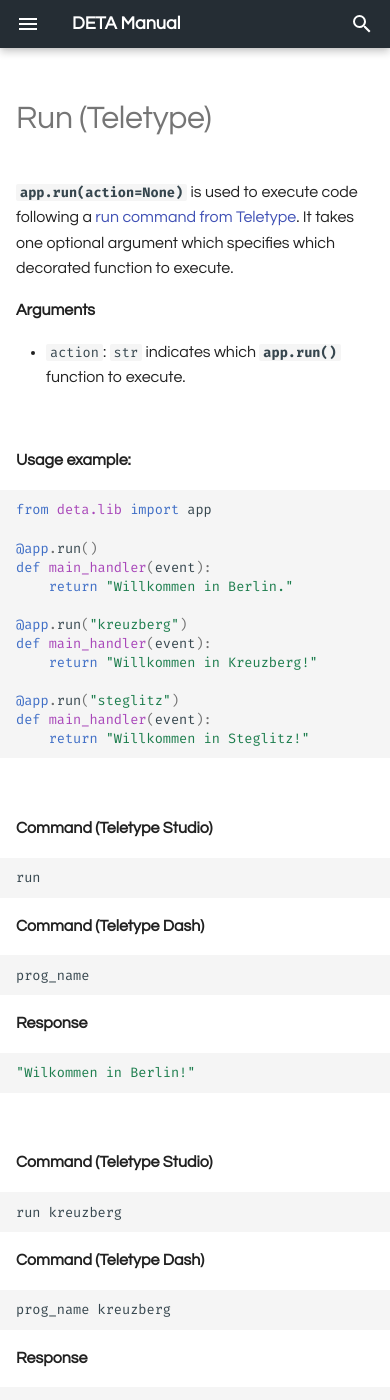
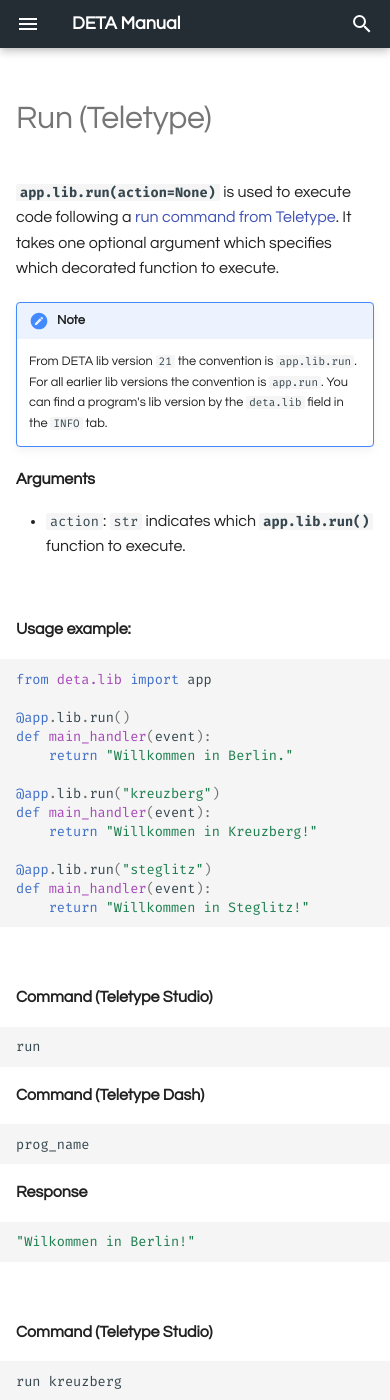
Before and after one commit to fmquaglia/manual, an MkDocs documentation site: the page built from docs/lib/run.md, in a window 390 px wide and 1400 px high. Built offline with MkDocs 1.6.1 and Material for MkDocs 9.7.7, drawn with Linux system fonts in a browser that asks for light colours; comment, search, counter and statistics services are not loaded.

Commit message:
app.lib.x

````diff
--- a/docs/css/extra.css
+++ b/docs/css/extra.css
@@ -17,6 +17,11 @@ and background color
     .md-nav--primary, .md-nav__title--site, .md-nav__source {
         background-color: #252D34 !important;
     }
+
+    .md-nav__title {
+        color: #fff !important;
+        background-color: #242c33d8 !important;
+    }
 }
 
 
--- a/docs/lib/run.md
+++ b/docs/lib/run.md
@@ -1,8 +1,12 @@
-**`app.run(action=None)`** is used to execute code following a [run command from Teletype](/use/run). It takes one optional argument which specifies which decorated function to execute.
+**`app.lib.run(action=None)`** is used to execute code following a [run command from Teletype](/use/run). It takes one optional argument which specifies which decorated function to execute.
+
+!!! Note
+    From DETA lib version `21` the convention is `app.lib.run`.
+    For all earlier lib versions the convention is `app.run`. You can find a program's lib version by the `deta.lib` field in the `INFO` tab.
 
 **Arguments**
 
-* `action`: `str` indicates which **`app.run()`** function to execute.
+* `action`: `str` indicates which **`app.lib.run()`** function to execute.
 
 
 <br />
@@ -12,15 +16,15 @@
 ```python
 from deta.lib import app
 
-@app.run()
+@app.lib.run()
 def main_handler(event):
     return "Willkommen in Berlin."
 
-@app.run("kreuzberg")
+@app.lib.run("kreuzberg")
 def main_handler(event):
     return "Willkommen in Kreuzberg!"
 
-@app.run("steglitz")
+@app.lib.run("steglitz")
 def main_handler(event):
     return "Willkommen in Steglitz!"
 ```
````
Also changed, not shown: docs/lib/cron.md (+6 -2 lines), docs/lib/http.md (+6 -3 lines).
